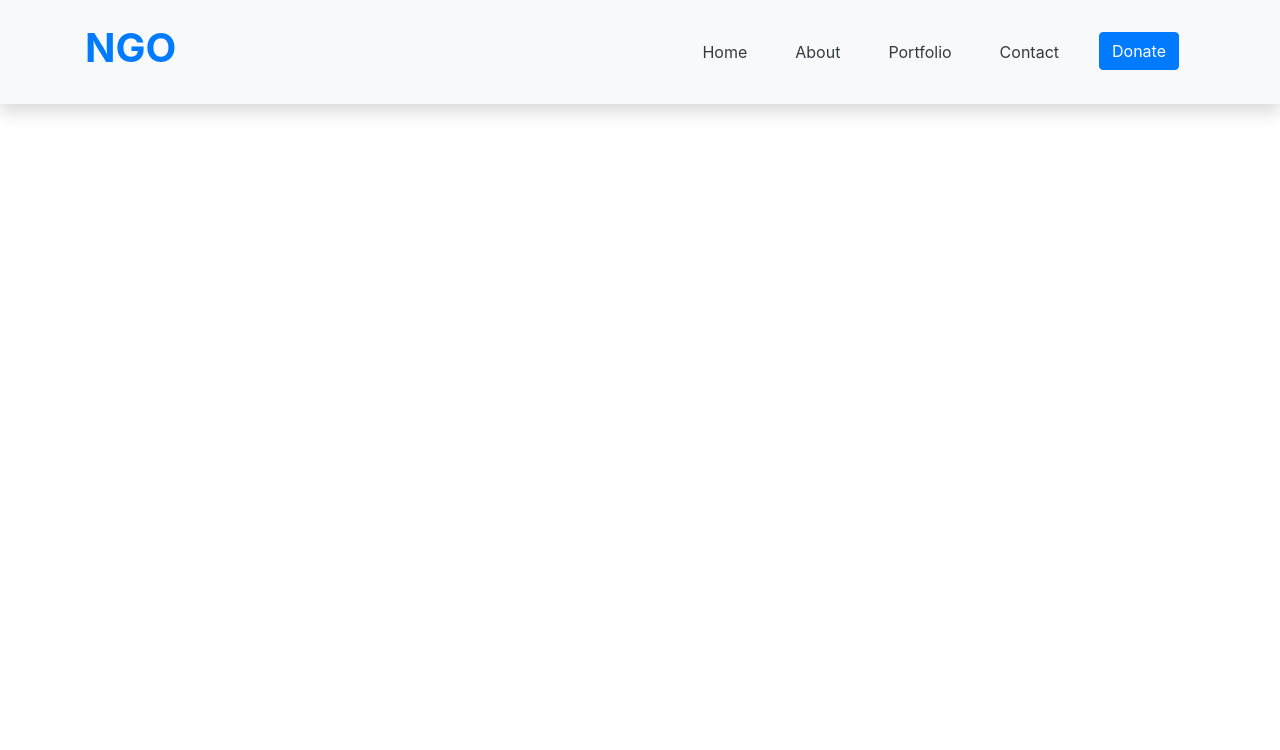
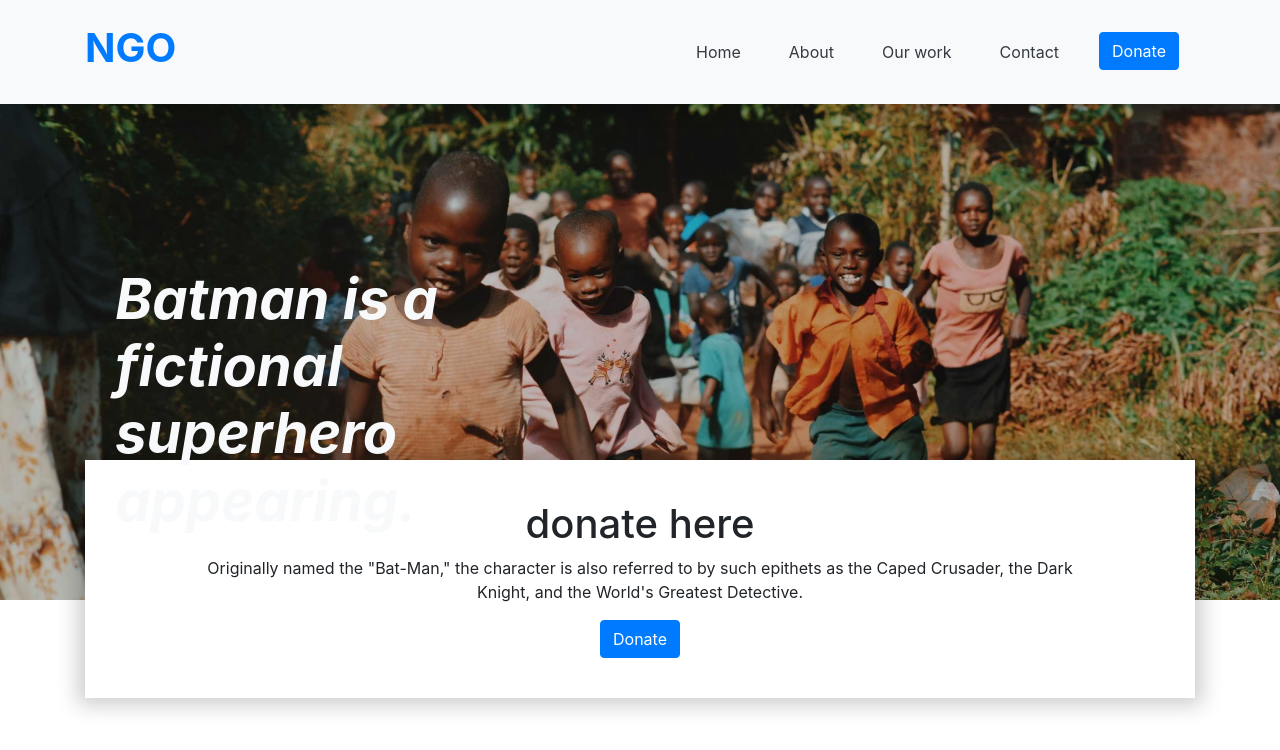
Before and after one commit to dimola7/ngo, a plain HTML site: page index.html in a window 1280 px wide. Drawn offline with nearby package versions, Linux system fonts and the light colour scheme.

Commit message:
add header and donate sections

```diff
--- a/index.html
+++ b/index.html
@@ -28,19 +28,36 @@
                         <a class="nav-link text-dark" href="#about">About</a>
                     </li>
                     <li class="nav-item">
-                        <a class="nav-link text-dark" href="#portfolio">Portfolio</a>
+                        <a class="nav-link text-dark" href="#work">Our work</a>
                     </li>
                     <li class="nav-item">
                         <a class="nav-link text-dark" href="#contact">Contact</a>
                     </li>
                     <li class="nav-item">
-                    	<button type="button" class="btn btn-primary">Donate</button>
+                    	<button type="submit" class="btn btn-primary">Donate</button>
                     </li>
                 </ul>
             </div>
         </div>
     </nav>
 
+	<!-- header -->
+	<section>
+    	<div class="header">
+    		<p class='text-light display-4 font-weight-bolder font-italic header-text'>Batman is a fictional superhero appearing.</p>
+    	</div>
+	</section>
+
+	<!-- donate -->
+	<section id="donate-card">
+		<div class="container">
+			<div class="donate-card text-center">
+				<h1>donate here</h1>
+				<p>Originally named the "Bat-Man," the character is also referred to by such epithets as the Caped Crusader, the Dark Knight, and the World's Greatest Detective.</p>
+    		<button type="submit" class="btn btn-primary home-btn">Donate</button>
+			</div>
+		</div>
+	</section>
 
     <script src="https://code.jquery.com/jquery-3.3.1.slim.min.js" integrity="sha384-q8i/X+965DzO0rT7abK41JStQIAqVgRVzpbzo5smXKp4YfRvH+8abtTE1Pi6jizo" crossorigin="anonymous"></script>
 <script src="https://cdnjs.cloudflare.com/ajax/libs/popper.js/1.14.7/umd/popper.min.js" integrity="sha384-UO2eT0CpHqdSJQ6hJty5KVphtPhzWj9WO1clHTMGa3JDZwrnQq4sF86dIHNDz0W1" crossorigin="anonymous"></script>
--- a/script.js
+++ /dev/null
@@ -1,22 +0,0 @@
-const items = [
-	{ name: 'bike', price: 100},
-	{ name: 'tv', price: 200},
-	{ name: 'album', price: 10},
-	{ name: 'book', price: 5},
-	{ name: 'phone', price: 500},
-	{ name: 'computer', price: 1000},
-	{ name: 'keyboard', price: 25},
-	{ name: 'chair', price: 50}
-]
-
-const total = items.reduce((currentTotal, item) => {
-	return item.price + currentTotal
-}, 0 )
-
-console.log(total);
-
-const nums = [1, 2, 3, 4]
-
-const includenum = items.includes(5)
-
-console.log(includenum)
--- a/style.css
+++ b/style.css
@@ -1,4 +1,29 @@
+/*navbar*/
 .navbar li {
-        margin-left : 1em;
-        margin-right : 1em;
-    }
+    margin-left : 1em;
+    margin-right : 1em;
+}
+
+ /*header*/
+.header {
+  width: 100%;
+  height: 600px;
+  background: linear-gradient(rgba(0, 0, 0, .2), rgba(0, 0, 0, .2)), url('./assets/seth-doyle-unsplash.jpg');
+  background-size: cover;
+  background-position:
+}
+
+.header-text{
+  position: absolute;
+  top: 50%;
+  left: 26%;
+  right: 40%;
+  transform: translate(-50%, -50%);
+}
+
+.donate-card{
+	padding: 40px 100px;
+	margin-top: -140px;
+	background-color: #fff;
+	box-shadow: 0 0 20px 7px rgba(0,0,0,0.2);
+}
```
Also changed, not shown: assets/seth-doyle-unsplash.jpg (added).
